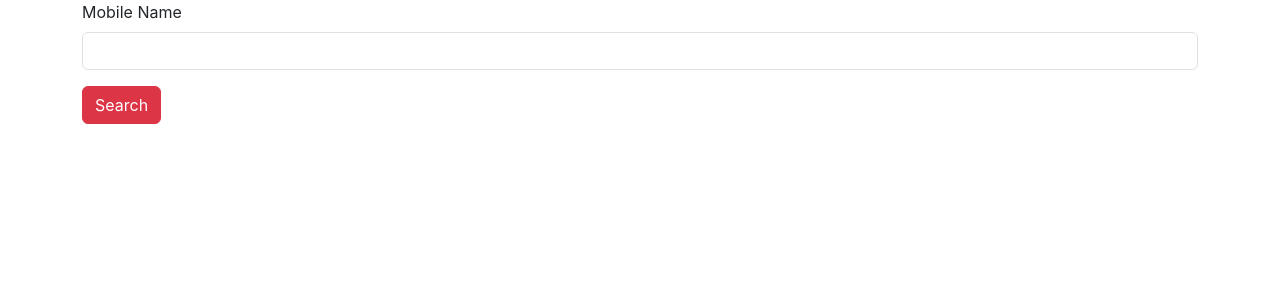
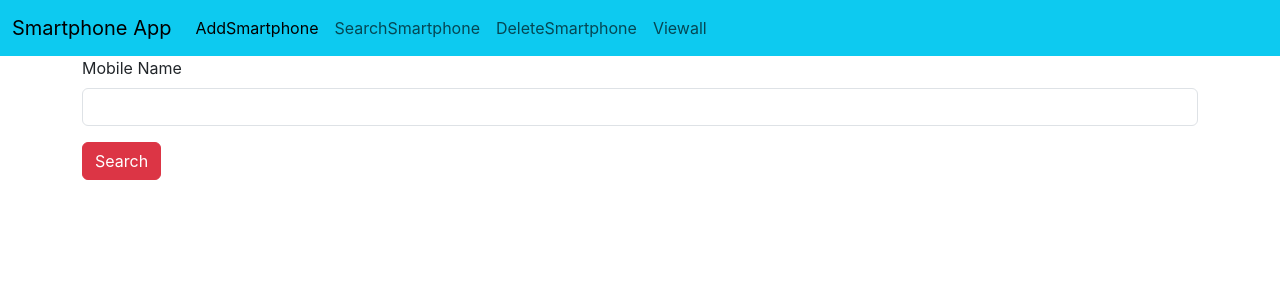
Before and after one commit to 0MadGaming0/Smartphone-App, a React (Create React App) app: page /search in a window 1280 px wide. Shown: the top 300 px of the page. Built offline with nearby package versions, Linux system fonts and the light colour scheme.

Commit message:
Smartphone App

```diff
--- a/src/components/AddSmartPhone.jsx
+++ b/src/components/AddSmartPhone.jsx
@@ -1,8 +1,10 @@
 import React from 'react'
+import Navbar from './Navbar'
 
 const AddSmartPhone = () => {
   return (
     <div>
+        <Navbar/>
       <div className="container">
         <div className="row">
             <div className="col col-12 col-sm-12 col-md-12 col-lg-12 col-xl-12 col-xxl-12">
--- a/src/components/DeleteSmartphone.jsx
+++ b/src/components/DeleteSmartphone.jsx
@@ -1,8 +1,10 @@
 import React from 'react'
+import Navbar from './Navbar'
 
 const DeleteSmartphone = () => {
   return (
     <div>
+        <Navbar/>
       <div className="container">
         <div className="row">
             <div className="col col-12 col-sm-12 col-md-12 col-lg-12 col-xl-12 col-xxl-12">
--- /dev/null
+++ b/src/components/Navbar.jsx
@@ -0,0 +1,35 @@
+import React from 'react'
+
+const Navbar = () => {
+    return (
+        <div>
+            <nav class="navbar navbar-expand-lg bg-info">
+                <div class="container-fluid">
+                    <a class="navbar-brand" href="#">Smartphone App</a>
+                    <button class="navbar-toggler" type="button" data-bs-toggle="collapse" data-bs-target="#navbarNav" aria-controls="navbarNav" aria-expanded="false" aria-label="Toggle navigation">
+                        <span class="navbar-toggler-icon"></span>
+                    </button>
+                    <div class="collapse navbar-collapse" id="navbarNav">
+                        <ul class="navbar-nav">
+                            <li class="nav-item">
+                                <a class="nav-link active" aria-current="page" href="/">AddSmartphone</a>
+                            </li>
+                            <li class="nav-item">
+                                <a class="nav-link" href="/search">SearchSmartphone</a>
+                            </li>
+                            <li class="nav-item">
+                                <a class="nav-link" href="/delete">DeleteSmartphone</a>
+                            </li>
+                            <li class="nav-item">
+                                <a class="nav-link" href="/view">Viewall</a>
+                            </li>
+
+                        </ul>
+                    </div>
+                </div>
+            </nav>
+        </div>
+    )
+}
+
+export default Navbar
--- a/src/components/SearchSmartphone.jsx
+++ b/src/components/SearchSmartphone.jsx
@@ -1,8 +1,10 @@
 import React from 'react'
+import Navbar from './Navbar'
 
 const SearchSmartphone = () => {
   return (
     <div>
+        <Navbar/>
       <div className="container">
         <div className="row">
             <div className="col col-12 col-sm-12 col-md-12 col-lg-12 col-xl-12 col-xxl-12">
--- a/src/components/Viewall.jsx
+++ b/src/components/Viewall.jsx
@@ -1,8 +1,10 @@
 import React from 'react'
+import Navbar from './Navbar'
 
 const Viewall = () => {
     return (
         <div>
+            <Navbar/>
             <div className="container">
                 <div className="row">
                     <div className="col col-12 col-sm-12 col-md-12 col-lg-12 col-xl-12 col-xxl-12">
```
